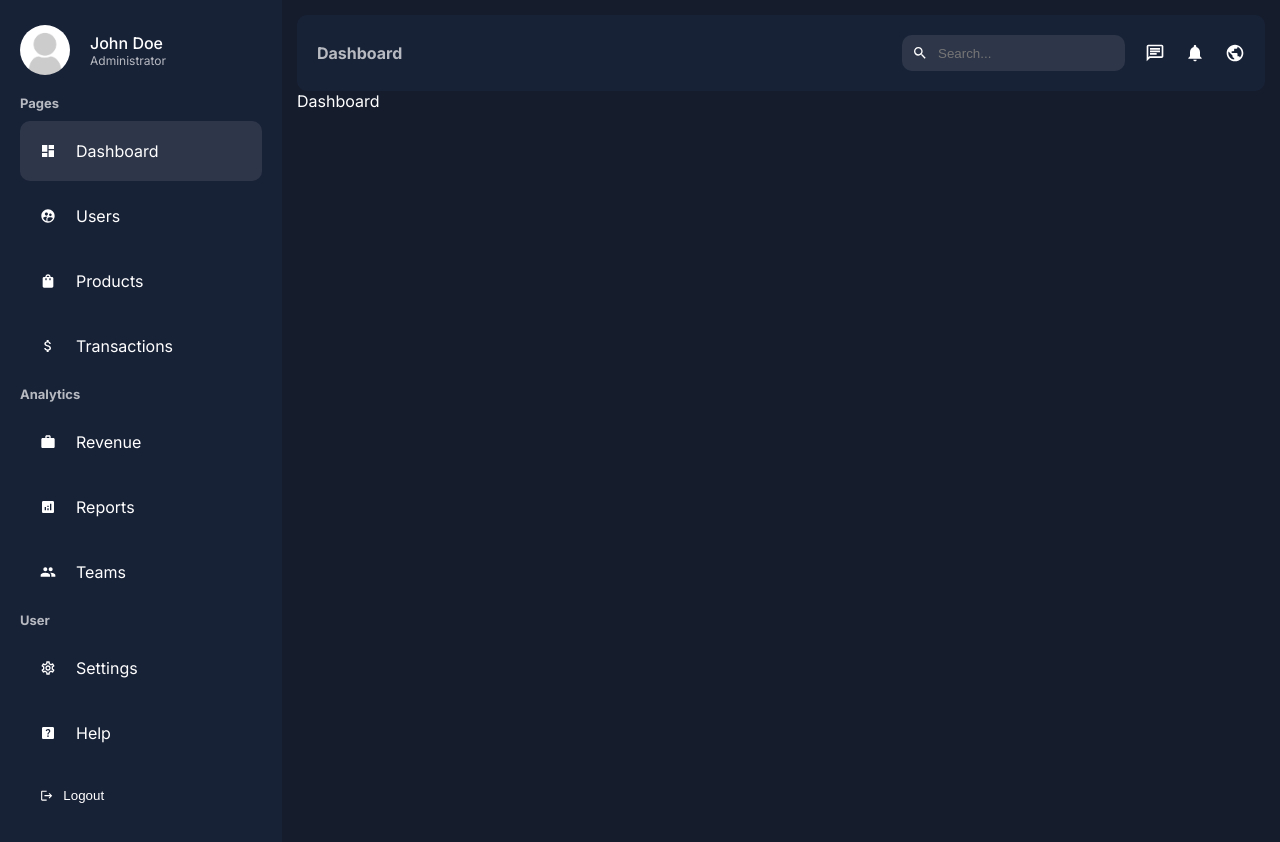
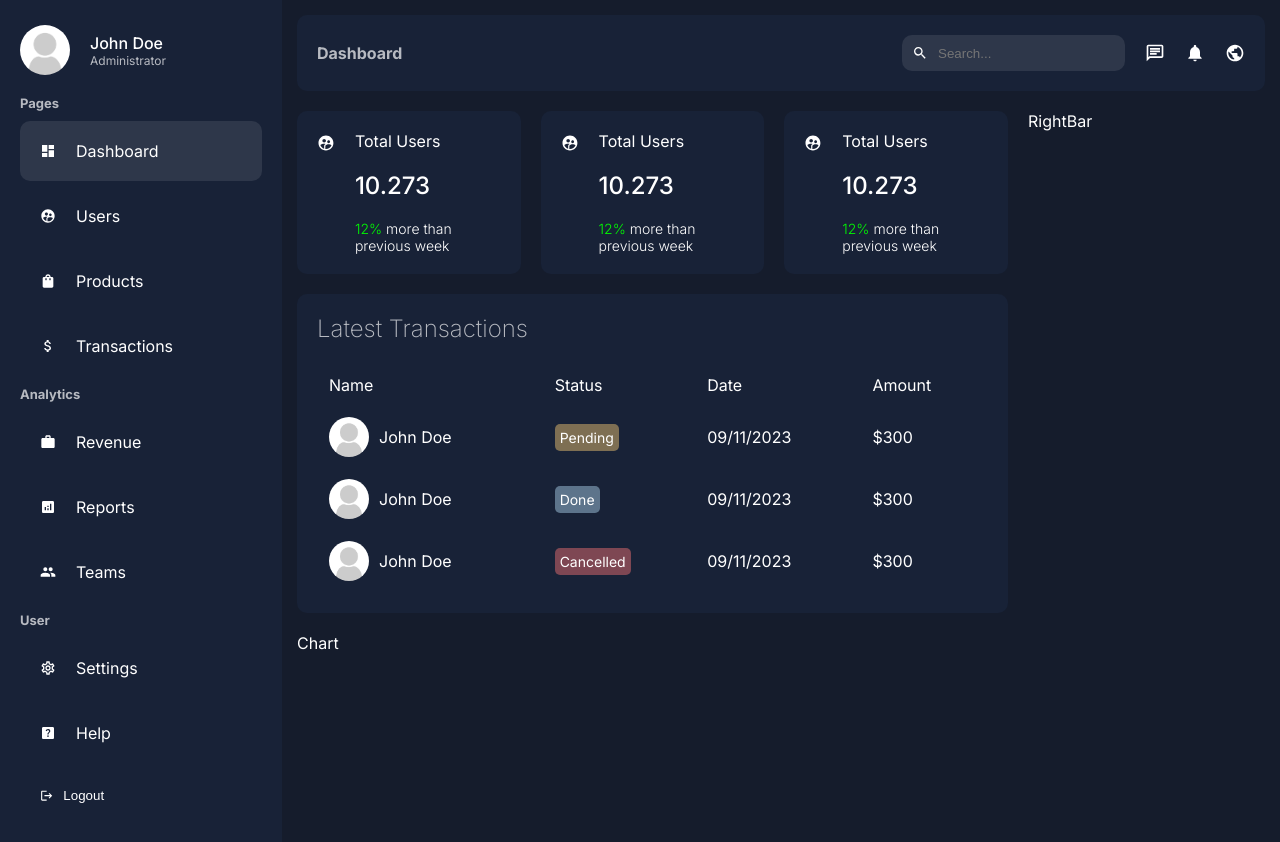
Before and after one commit to codingbbq/nextjs-admin, a Next.js app: page /dashboard in a window 1280 px wide. Built offline with nearby package versions, Linux system fonts and the light colour scheme.

Commit message:
Cards and Transaction UI components

```diff
--- a/app/dashboard/page.jsx
+++ b/app/dashboard/page.jsx
@@ -1,8 +1,25 @@
+import Card from "../ui/dashboard/card/Card";
+import Chart from "../ui/dashboard/chart/Chart";
+import styles from "../ui/dashboard/dashboard.module.css";
+import RightBar from "../ui/dashboard/rightbar/RightBar";
+import Transactions from "../ui/dashboard/transactions/Transactions";
+
 const DashBoard = () => {
     return (
         <>
-            <section>
-                Dashboard
+            <section className={styles.wrapper}>
+                <div className={styles.main}>
+                    <div className={styles.cards}>
+                        <Card />
+                        <Card />
+                        <Card />
+                    </div>
+                    <Transactions />
+                    <Chart />
+                </div>
+                <div className={styles.side}>
+                    <RightBar />
+                </div>
             </section>
         </>
     )
--- a/app/ui/dashboard/card/Card.jsx
+++ b/app/ui/dashboard/card/Card.jsx
@@ -1,11 +1,22 @@
+import { MdSupervisedUserCircle } from "react-icons/md";
 import styles from "./card.module.css";
 
 const Card = () => {
-    return (
-        <>
-            <section className={styles.container}>Card</section>
-        </>
-    )
-}
+	return (
+		<>
+			<section className={styles.container}>
+				<MdSupervisedUserCircle size={24} />
+				<div className={styles.texts}>
+					<span className={styles.title}>Total Users</span>
+					<span className={styles.number}>10.273</span>
+					<span className={styles.detail}>
+						<span className={styles.positive}>12%</span> more than
+						previous week
+					</span>
+				</div>
+			</section>
+		</>
+	);
+};
 
 export default Card;
--- a/app/ui/dashboard/card/card.module.css
+++ b/app/ui/dashboard/card/card.module.css
@@ -0,0 +1,37 @@
+.container {
+    background-color: var(--bgSoft);
+    border-radius: 10px;
+    padding: 20px;
+    display: flex;
+    gap: 20px;
+    cursor: pointer;
+    width: 100%;
+}
+
+.container:hover {
+    background-color: #2e374a;
+}
+
+.texts {
+    display: flex;
+    flex-direction: column;
+    gap: 20px;
+}
+
+.number {
+    font-size: 24px;
+    font-weight: 500;
+}
+
+.detail {
+    font-size: 14px;
+    font-weight: 300;
+}
+
+.positive {
+    color: lime;
+}
+
+.negative {
+    color: red;
+}
--- a/app/ui/dashboard/dashboard.module.css
+++ b/app/ui/dashboard/dashboard.module.css
@@ -12,3 +12,24 @@
 	flex: 4;
 	padding: 15px;
 }
+
+.wrapper {
+	display: flex;
+	gap: 20px;
+	margin-top: 20px;
+}
+
+.main {
+	flex: 3;
+	display: flex;
+	flex-direction: column;
+	gap: 20px;
+}
+.cards {
+	display: flex;
+	gap: 20px;
+	justify-content: space-between;
+}
+.side {
+	flex: 1;
+}
--- a/app/ui/dashboard/transactions/Transactions.jsx
+++ b/app/ui/dashboard/transactions/Transactions.jsx
@@ -1,13 +1,95 @@
+import Image from "next/image";
 import styles from "./transactions.module.css";
 
 const Transactions = () => {
-    return (
-        <>
-            <section className={styles.container}>
-                Transactions
-            </section>
-        </>
-    )
-}
+	return (
+		<>
+			<section className={styles.container}>
+				<h2 className={styles.title}>Latest Transactions</h2>
+				<table className={styles.table}>
+					<thead>
+						<tr>
+							<td>Name</td>
+							<td>Status</td>
+							<td>Date</td>
+							<td>Amount</td>
+						</tr>
+					</thead>
+					<tbody>
+						<tr>
+							<td>
+								<div className={styles.user}>
+									<Image
+										src="/noavatar.png"
+										width={40}
+										height={40}
+										className={styles.userImage}
+										alt=""
+									/>
+									John Doe
+								</div>
+							</td>
+							<td>
+								<span
+									className={`${styles.status} ${styles.pending}`}
+								>
+									Pending
+								</span>
+							</td>
+							<td>09/11/2023</td>
+							<td>$300</td>
+						</tr>
+						<tr>
+							<td>
+								<div className={styles.user}>
+									<Image
+										src="/noavatar.png"
+										width={40}
+										height={40}
+										className={styles.userImage}
+										alt=""
+									/>
+									John Doe
+								</div>
+							</td>
+							<td>
+								<span
+									className={`${styles.status} ${styles.done}`}
+								>
+									Done
+								</span>
+							</td>
+							<td>09/11/2023</td>
+							<td>$300</td>
+						</tr>
+						<tr>
+							<td>
+								<div className={styles.user}>
+									<Image
+										src="/noavatar.png"
+										width={40}
+										height={40}
+										className={styles.userImage}
+										alt=""
+									/>
+									John Doe
+								</div>
+							</td>
+							<td>
+								<span
+									className={`${styles.status} ${styles.cancelled}`}
+								>
+									Cancelled
+								</span>
+							</td>
+							<td>09/11/2023</td>
+							<td>$300</td>
+						</tr>
+					</tbody>
+				</table>
+			</section>
+		</>
+	);
+};
 
 export default Transactions;
--- a/app/ui/dashboard/transactions/transactions.module.css
+++ b/app/ui/dashboard/transactions/transactions.module.css
@@ -0,0 +1,49 @@
+.container {
+    background-color: var(--bgSoft);
+    padding: 20px;
+    border-radius: 10px;
+}
+
+.title {
+    margin-bottom: 20px;
+    font-weight: 200;
+    color: var(--textSoft);
+}
+
+.table {
+    width: 100%;
+}
+
+.table td {
+    padding: 10px;
+}
+
+.user {
+    display: flex;
+    gap: 10px;
+    align-items: center;
+}
+
+.userImage {
+    border-radius: 50%;
+    object-fit: cover;
+}
+
+.status {
+    border-radius: 5px;
+    padding: 5px;
+    font-size: 14px;
+    color: white;
+}
+
+.pending {
+    background-color: #f7cb7375;
+}
+
+.done {
+    background-color: #afd6ee75
+}
+
+.cancelled {
+    background-color: #f7737375;
+}
--- a/package.json
+++ b/package.json
@@ -12,7 +12,8 @@
     "next": "14.0.1",
     "react": "^18",
     "react-dom": "^18",
-    "react-icons": "^4.11.0"
+    "react-icons": "^4.11.0",
+    "recharts": "^2.9.3"
   },
   "devDependencies": {
     "eslint": "^8",
```
Also changed, not shown: 1 other file (tests, documents, lock files or other folders).
